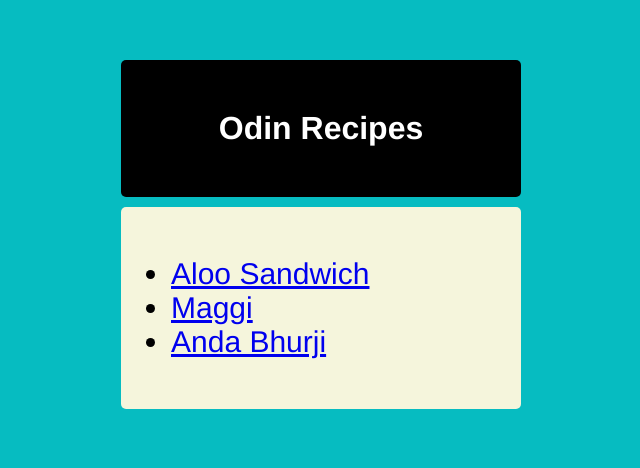
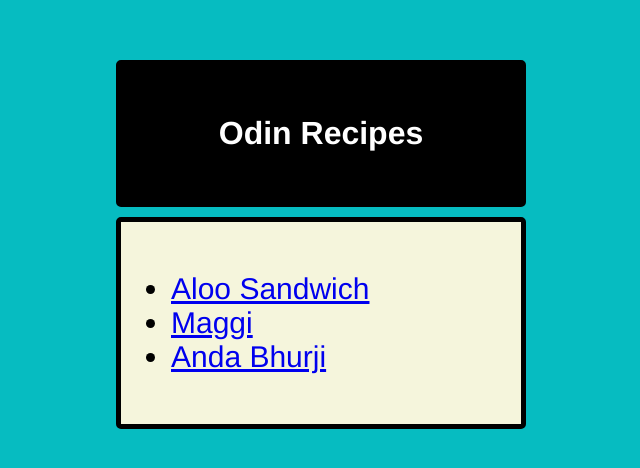
Before and after one commit to Deepak-Dhiman/odin-recipes, a plain HTML site: page index.html in a window 1280 px wide. Shown: the part 198-666 px from the top of the page, without its empty margins (319-959 px from the left). Drawn offline with Linux system fonts and the light colour scheme.

Commit message:
Edit style.css

```diff
--- a/style.css
+++ b/style.css
@@ -21,12 +21,14 @@
   background-color: black;
   color: white;
   text-align: center;
+  border: 5px solid black;
 }
 
 #home ul {
   background-color: beige;
   font-size: 30px;
   margin-top: 10px;
+  border: 5px solid black;
 }
 
 /* Aloo sandwich styles */
```
